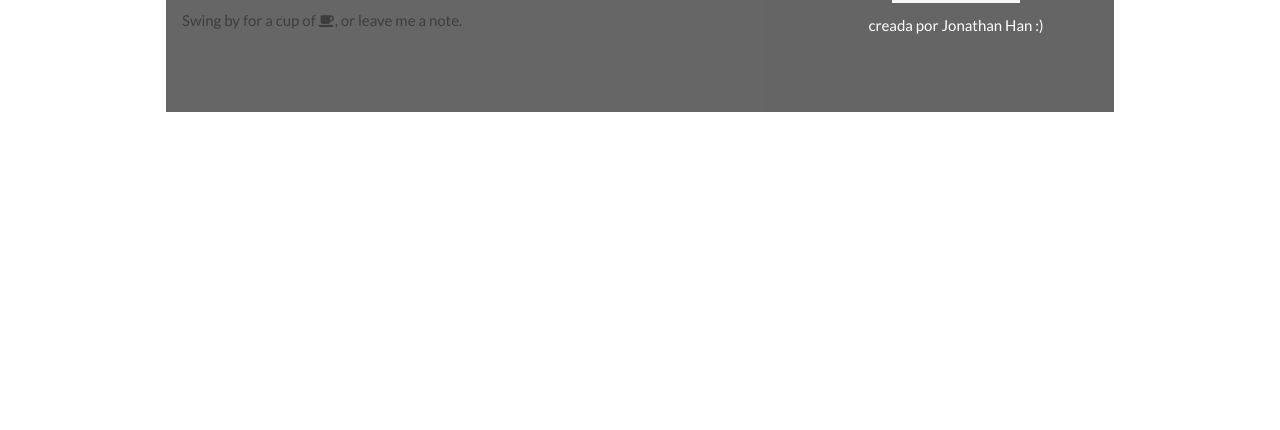
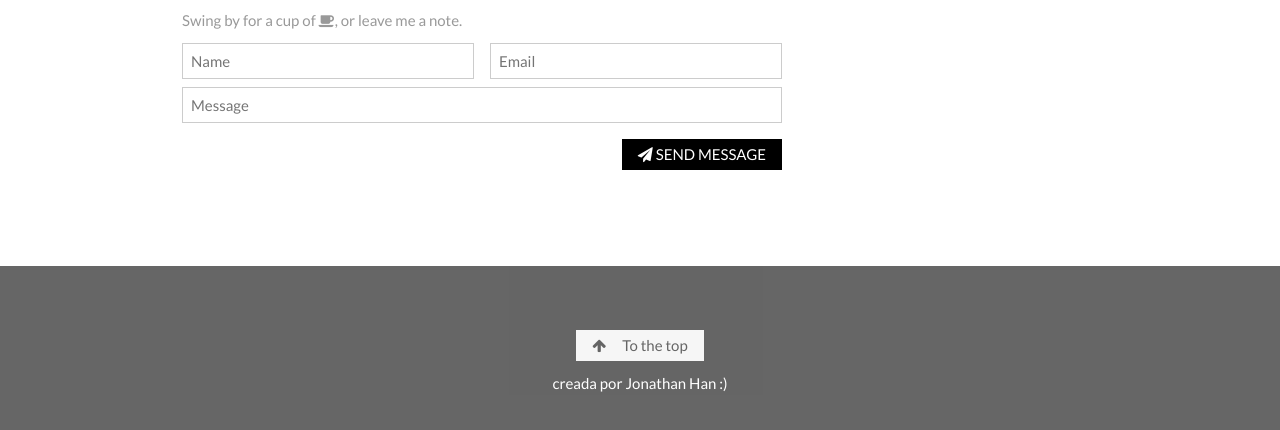
Before and after one commit to jonathanhanpro/glitch, a plain HTML site: page index.html in a window 1280 px wide. Shown: the part 6718-7148 px from the top of the page. Before the commit the page ends 6894 px from the top, so only its background shows below. Drawn offline with nearby package versions, Linux system fonts and the light colour scheme; a script that the page names is missing.

Commit message:
Volvi agregar lo borrado

```diff
--- a/index.html
+++ b/index.html
@@ -243,6 +243,44 @@
             Swing by for a cup of <i class="fa fa-coffee"></i>, or leave me a
             note.
           </p>
+          <form action="/action_page.php" target="_blank">
+            <div class="w3-row-padding" style="margin: 0 -16px 8px -16px">
+              <div class="w3-half">
+                <input
+                  class="w3-input w3-border"
+                  type="text"
+                  placeholder="Name"
+                  required
+                  name="Name"
+                />
+              </div>
+              <div class="w3-half">
+                <input
+                  class="w3-input w3-border"
+                  type="text"
+                  placeholder="Email"
+                  required
+                  name="Email"
+                />
+              </div>
+            </div>
+            <input
+              class="w3-input w3-border"
+              type="text"
+              placeholder="Message"
+              required
+              name="Message"
+            />
+            <button
+              class="w3-button w3-black w3-right w3-section"
+              type="submit"
+            >
+              <i class="fa fa-paper-plane"></i> SEND MESSAGE
+            </button>
+
+              </form>
+        </div>
+      </div>
     </div>
 
     <!-- Footer -->
```
